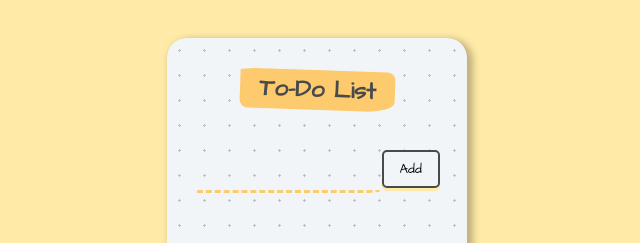
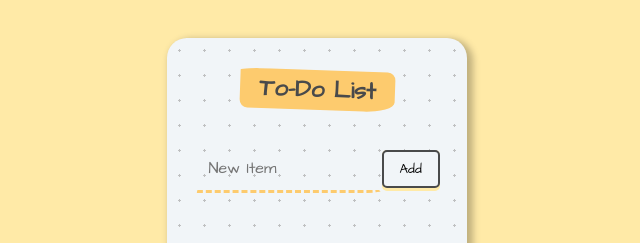
Before and after one commit to erenduzova/Learning-React-To-Do-List-App, a React (Create React App) app: page / in a window 1280 px wide. Shown: the top 243 px of the page, without its empty margins (323-963 px from the left). Built offline with nearby package versions, Linux system fonts and the light colour scheme.

Commit message:
Challange 1 completed and StrictMode used When new text is written into the input, its state should be saved.

```diff
--- a/src/components/App.jsx
+++ b/src/components/App.jsx
@@ -1,13 +1,25 @@
-import React from "react";
+import React, { useState } from "react";
 
 function App() {
+  const [newItem, setNewItem] = useState();
+
+  function handleNewItemChange(event) {
+    const value = event.target.value;
+    setNewItem(value);
+  }
+
   return (
     <div className="container">
       <div className="heading">
         <h1>To-Do List</h1>
       </div>
       <div className="form">
-        <input type="text" />
+        <input
+          type="text"
+          placeholder="New Item"
+          value={newItem}
+          onChange={handleNewItemChange}
+        />
         <button>
           <span>Add</span>
         </button>
--- a/src/index.js
+++ b/src/index.js
@@ -1,10 +1,14 @@
-import React from "react";
+import React, { StrictMode } from "react";
 import ReactDOM from "react-dom/client";
 import App from "./components/App";
 
 const root = ReactDOM.createRoot(document.getElementById("root"));
 
-root.render(<App />);
+root.render(
+  <StrictMode>
+    <App />
+  </StrictMode>
+);
 
 //CHALLENGE: Make this app work by applying what you've learnt.
 //1. When new text is written into the input, its state should be saved.
```
